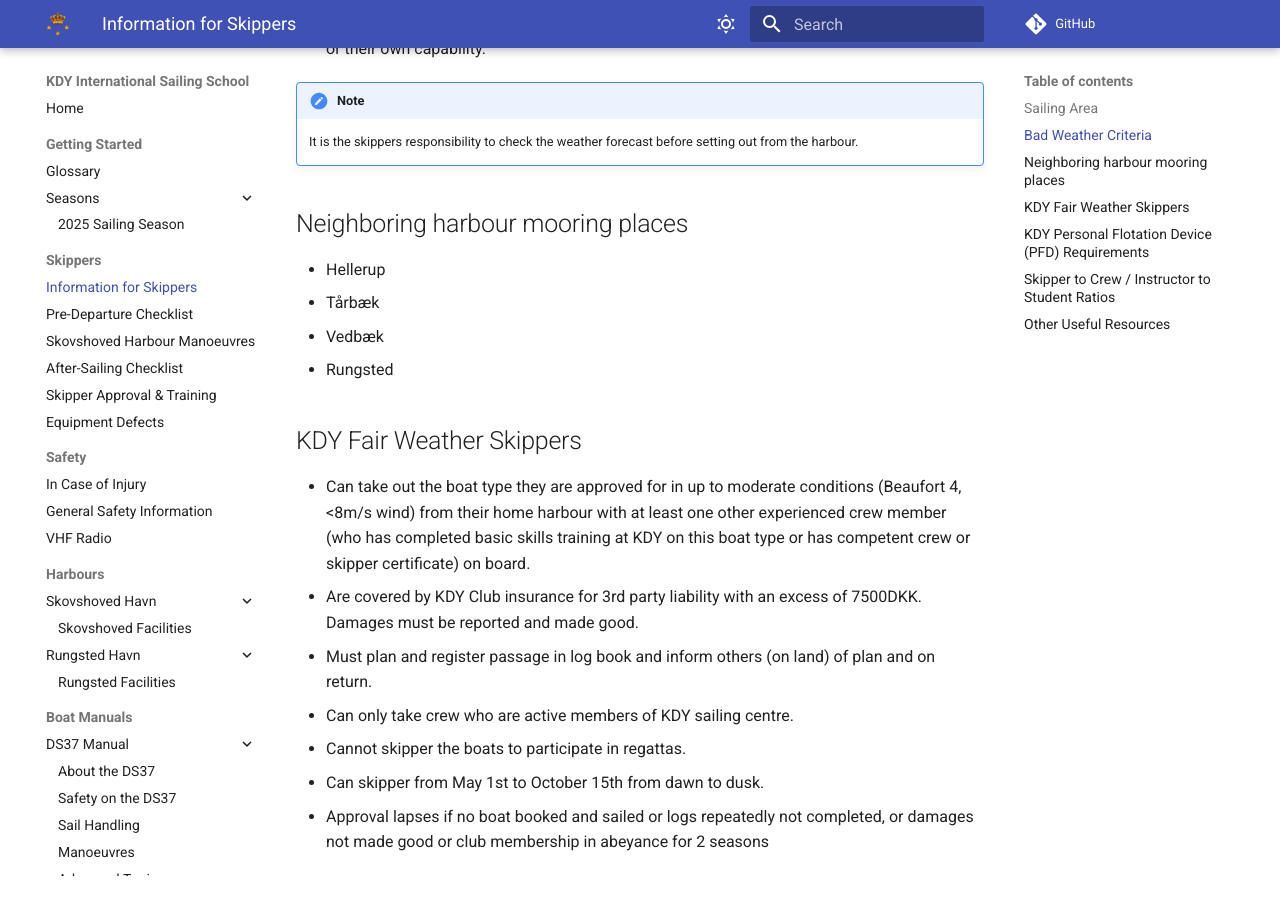
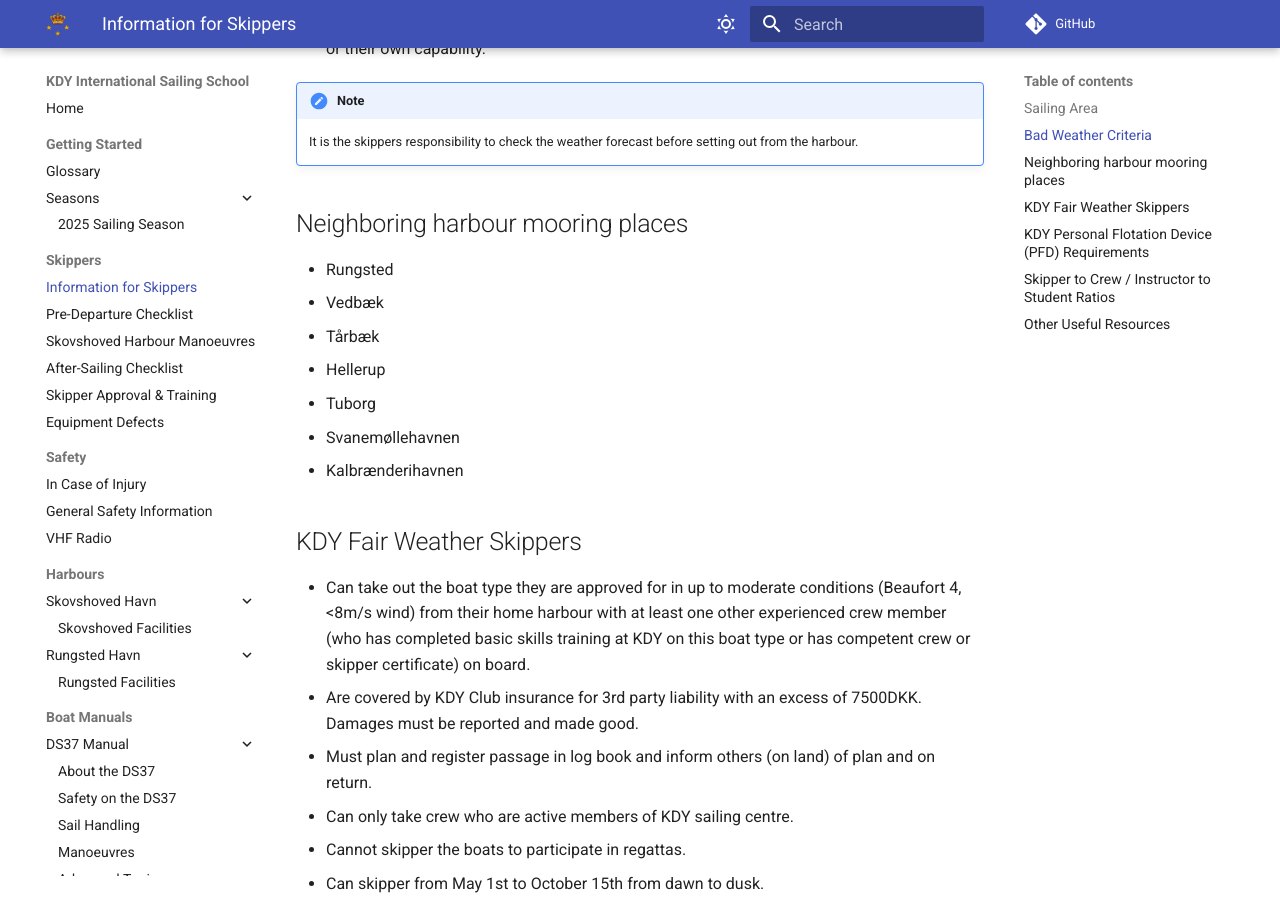
Before and after one commit to x123/kdy-iss, an MkDocs documentation site: the page built from docs/skipper-info.md, in a window 1280 px wide and 900 px high, scrolled down 1277 px. Built offline with MkDocs 1.6.1 and Material for MkDocs 9.7.7, drawn with Linux system fonts in a browser that asks for light colours; comment, search, counter and statistics services are not loaded.

Commit message:
fix: neighbouring harbour moorings

```diff
--- a/docs/skipper-info.md
+++ b/docs/skipper-info.md
@@ -28,10 +28,13 @@
 
 # Neighboring harbour mooring places
 
+- Rungsted
+- Vedbæk
+- Tårbæk
 - Hellerup
-- Tårbæk
-- Vedbæk
-- Rungsted
+- Tuborg
+- Svanemøllehavnen
+- Kalbrænderihavnen
 
 # KDY Fair Weather Skippers
 
```
